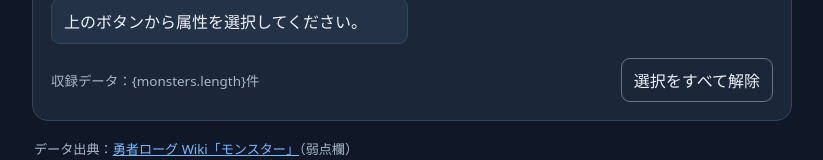
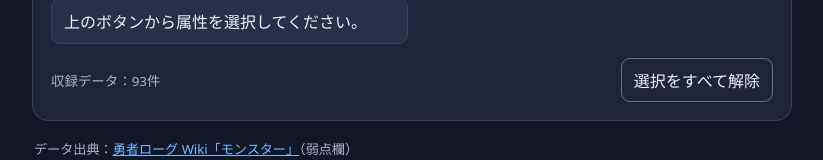
Before and after one commit to beetaaaan/yusharogue-checker, a plain HTML site: page index.html in a window 1280 px wide. Shown: the part 585-745 px from the top of the page, without its empty margins (228-1051 px from the left). Drawn offline with Linux system fonts and the light colour scheme.

Commit message:
Add files via upload

```diff
--- a/index.html
+++ b/index.html
@@ -5,9 +5,10 @@
 <h1>勇者ローグ 属性チェッカー</h1><p class="sub">属性を複数選択して、モンスターの弱点(必中)を確認できます。(ちゆコップ[★]非対応)</p>
 <nav class="nav"><a href="./index.html" class="active" aria-current="page">対象外一覧</a><a href="./target.html">対象一覧</a></nav>
 <section class="panel"><h2>属性を選択（複数選択可）</h2><div class="attrs" id="attrs"></div><p class="muted">選択中の属性は青く表示されます。もう一度押すと解除できます。</p></section>
-<section class="panel"><div class="row"><h2>対象外一覧</h2><span class="count" id="count">0体</span></div><p class="muted">選択した属性のすべてが弱点欄にないモンスターを表示します。</p><input id="search" type="search" placeholder="モンスター名で絞り込み" aria-label="モンスター名で絞り込み"><ul class="list" id="list"></ul><div class="actions"><span class="muted">収録データ：{monsters.length}件</span><button class="reset" id="reset">選択をすべて解除</button></div></section>
+<section class="panel"><div class="row"><h2>対象外一覧</h2><span class="count" id="count">0体</span></div><p class="muted">選択した属性のすべてが弱点欄にないモンスターを表示します。</p><input id="search" type="search" placeholder="モンスター名で絞り込み" aria-label="モンスター名で絞り込み"><ul class="list" id="list"></ul><div class="actions"><span class="muted">収録データ：<span id="data-count"></span>件</span><button class="reset" id="reset">選択をすべて解除</button></div></section>
 <footer>データ出典：<a href="https://wikiwiki.jp/yusharogue/モンスター" target="_blank" rel="noopener">勇者ローグ Wiki「モンスター」</a>（弱点欄）<br>※「対象外」は選択属性が弱点欄に記載されていないという意味で、属性攻撃が無効という意味ではありません。<br>※対象一覧は選択属性のうち1つ以上が弱点として記載されているモンスターです。</footer>
 </main><script>
+document.getElementById("data-count").textContent = monsters.length;
 const attributes=["炎","水","風","土","雷","闇","聖"],selected=new Set();
 const attrsEl=document.getElementById("attrs"),listEl=document.getElementById("list"),countEl=document.getElementById("count"),searchEl=document.getElementById("search");
 function render(){
```
Also changed, not shown: target.html (+1 -0 lines).
